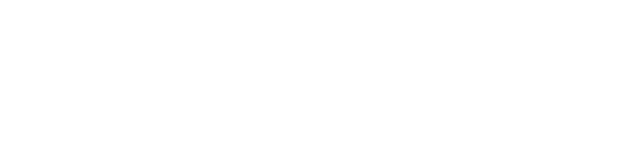
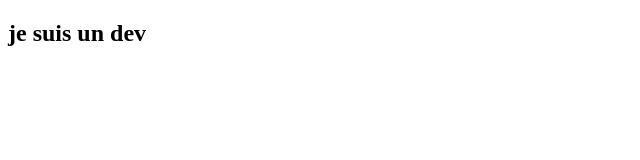
Before and after one commit to mamad67M/Projet, a plain HTML site: page index.html in a window 1280 px wide. Shown: the whole page, without its empty margins (0-640 px from the left). Drawn offline with Linux system fonts and the light colour scheme.

Commit message:
ajout de section et para

```diff
--- a/index.html
+++ b/index.html
@@ -7,6 +7,9 @@
     <title>Projet git</title>
 </head>
 <body>
+    <section>
+        <h1>je suis un dev</h1>
+    </section>
 
 </body>
 </html>
```
Also changed, not shown: 1 other file.
